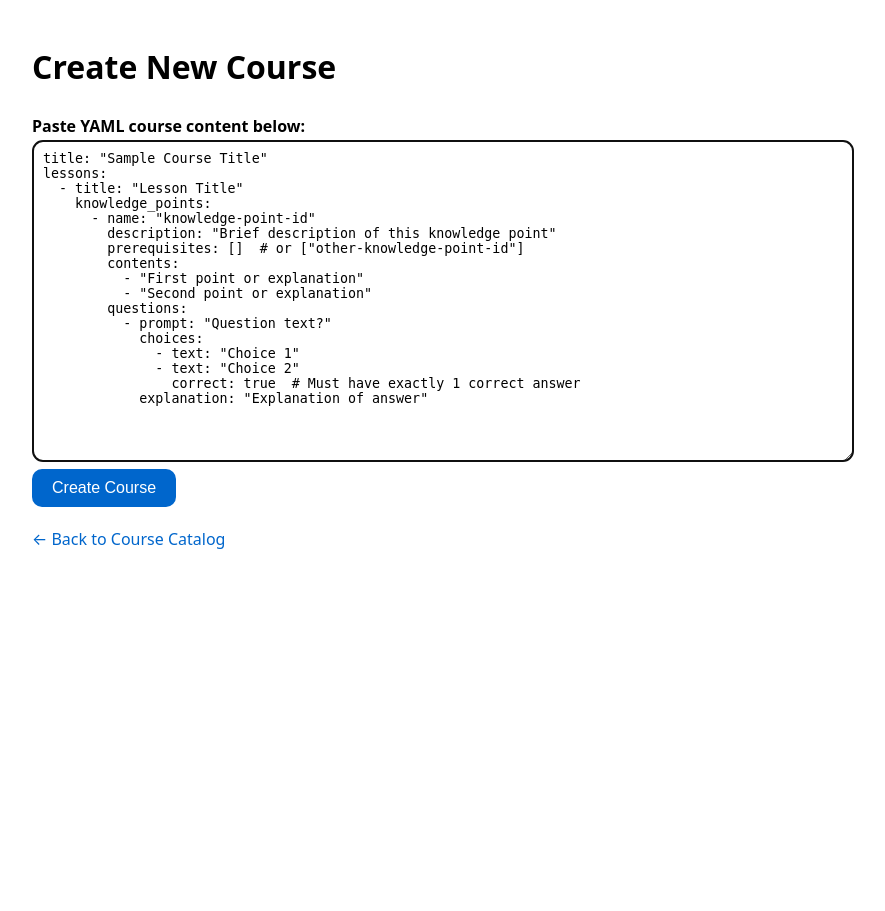
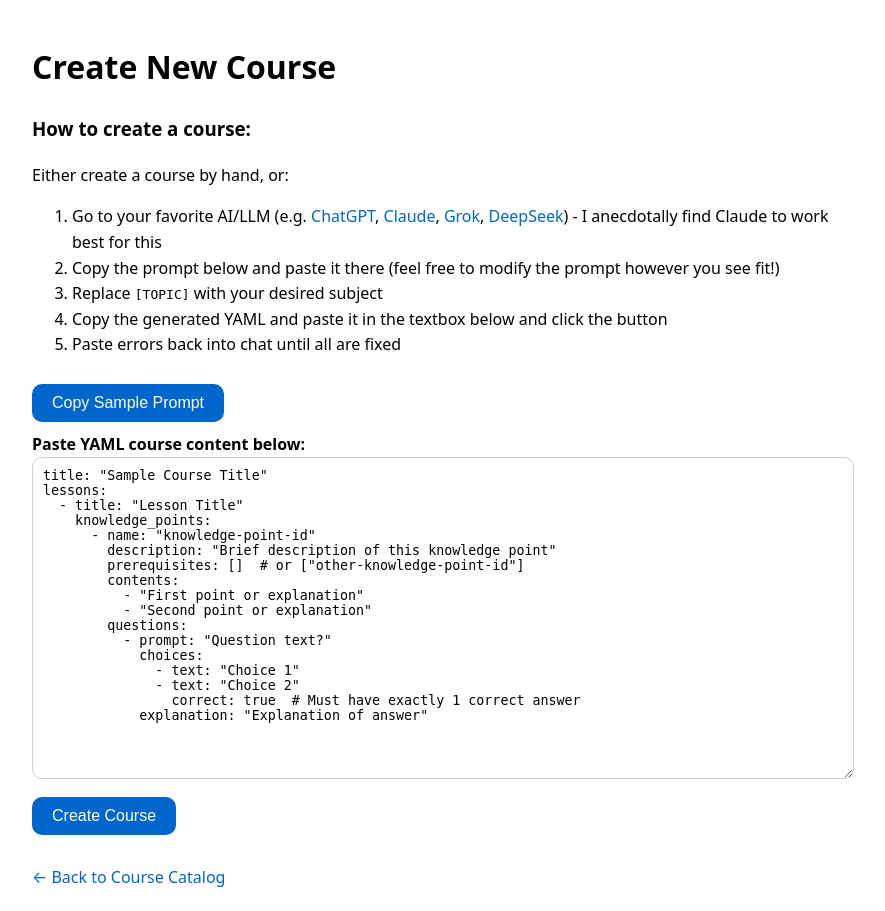
Before and after one commit to alecchendev/noobular-alpha, a Flask app: page /create in a window 1280 px wide. Shown: the whole page, without its empty margins (208-1093 px from the left). Before the commit the page ends 549 px from the top, so only its background shows below. Run offline with Flask 3, Linux system fonts and the light colour scheme.

Commit message:
Add course creation instructions

````diff
--- a/create_course_prompt.txt
+++ b/create_course_prompt.txt
@@ -1,11 +1,33 @@
-Create a comprehensive course about <topic>.
-Check with me on an outline first.
+Create a comprehensive course about [TOPIC].
 This course should include all prerequisites needed to understand this topic.
-See yaml files in courses directory for existing structure.
-Make sure there are at least <number> questions per knowledge point.
-Knowledge points should try to lean towards active problem solving instead of just regurgitating information.
-Lessons and knowledge points should be atomic and scaffolded such that we are not introducing too much information at once.
-Correct vs. incorrect choices should be in a random order, and should not include hints.
-Expand or condense material in any way you see fit to better facilitate learning.
+See example below for existing structure.
+Lessons and knowledge points should be atomic and scaffolded such that students are not exposed to too much information at once.
+Make sure there are 2-4 knowledge points per lesson.
+Make sure there are at least 8 questions per knowledge point.
+Knowledge points should try to lean towards active problem solving and application of knowledge instead of just regurgitating information.
+Questions should be relevant to the content in a knowledge point.
+Answers should not be obvious and should not include hints.
+There should be a realistic structure formed through the prerequisites field between knowledge points.
+Create the the entire course yaml straight away without further questions.
 
-Note to self: make sure thinking mode is on. In the future provide the math academy way pdf if possible.
+```
+title: "Sample Course Title"
+lessons:
+  - title: "Lesson Title"
+    knowledge_points:
+      - name: "knowledge-point-id"
+        description: "Brief description of this knowledge point"
+        prerequisites: []  # or ["other-knowledge-point-id"]
+        contents:
+          - "First point or explanation"
+          - "Second point or explanation"
+        questions:
+          - prompt: "Question text?"
+            choices:
+              - text: "Choice 1"
+              - text: "Choice 2"
+                correct: true  # Must have exactly 1 correct answer
+            explanation: "Explanation of answer"
+  - title: "Lesson Title 2"
+  ...
+```
--- a/main.py
+++ b/main.py
@@ -839,7 +839,17 @@ def create_course_page() -> str:
     if sample_yaml_path.exists():
         with open(sample_yaml_path, "r") as f:
             sample_content = f.read()
-    return render_template("create.html", sample_content=sample_content)
+
+    # Read the prompt template
+    prompt_path = Path("create_course_prompt.txt")
+    prompt_text = ""
+    if prompt_path.exists():
+        with open(prompt_path, "r") as f:
+            prompt_text = f.read()
+
+    return render_template(
+        "create.html", sample_content=sample_content, prompt_text=prompt_text
+    )
 
 
 @app.route("/create", methods=["POST"])
--- a/static/global.css
+++ b/static/global.css
@@ -24,6 +24,7 @@ button {
     font-size: 16px;
     cursor: pointer;
     border-radius: 10px;
+    margin: 10px 0;
 }
 
 button:hover {
@@ -50,3 +51,8 @@ label {
     display: block;
     margin-top: 20px;
 }
+
+#copy-feedback {
+    display: none;
+    color: green;
+}
--- a/templates/create.html
+++ b/templates/create.html
@@ -7,16 +7,51 @@
 <body>
     <h1>Create New Course</h1>
 
+    <div class="instructions">
+        <h3>How to create a course:</h3>
+        <p>Either create a course by hand, or:</p>
+        <ol>
+            <li>Go to your favorite AI/LLM (e.g.
+                <a href="https://chatgpt.com" target="_blank">ChatGPT</a>,
+                <a href="https://claude.ai" target="_blank">Claude</a>,
+                <a href="https://grok.com" target="_blank">Grok</a>,
+                <a href="https://chat.deepseek.com" target="_blank">DeepSeek</a>) - I anecdotally find Claude to work best for this</li>
+            <li>Copy the prompt below and paste it there (feel free to modify the prompt however you see fit!)</li>
+            <li>Replace <code>[TOPIC]</code> with your desired subject</li>
+            <li>Copy the generated YAML and paste it in the textbox below and click the button</li>
+            <li>Paste errors back into chat until all are fixed</li>
+        </ol>
+        <button onclick="copyPrompt()">Copy Sample Prompt</button>
+        <p id="copy-feedback">✓ Copied to clipboard!</p>
+    </div>
+
     <form hx-post="/create" hx-target="#message-container" hx-swap="innerHTML">
         <label for="yaml-content">
             <strong>Paste YAML course content below:</strong>
         </label>
-        <textarea name="yaml_content" id="yaml-content" rows="20" cols="80" autofocus>{{ sample_content }}</textarea>
+        <textarea name="yaml_content" id="yaml-content" rows="20" cols="80">{{ sample_content }}</textarea>
         <button type="submit">Create Course</button>
     </form>
 
     <div id="message-container"></div>
 
     <a class="back" href="/">&larr; Back to Course Catalog</a>
+
+    <!-- Easier to just plop here instead of sanitizing multiline string in js -->
+    <p id="sample-prompt" hidden>{{ prompt_text }}</p>
+
+    <script>
+        const promptText = document.getElementById('sample-prompt').innerHTML;
+
+        function copyPrompt() {
+            navigator.clipboard.writeText(promptText).then(() => {
+                const feedback = document.getElementById('copy-feedback');
+                feedback.style.display = 'inline';
+                setTimeout(() => {
+                    feedback.style.display = 'none';
+                }, 2000);
+            });
+        }
+    </script>
 </body>
 </html>
````
